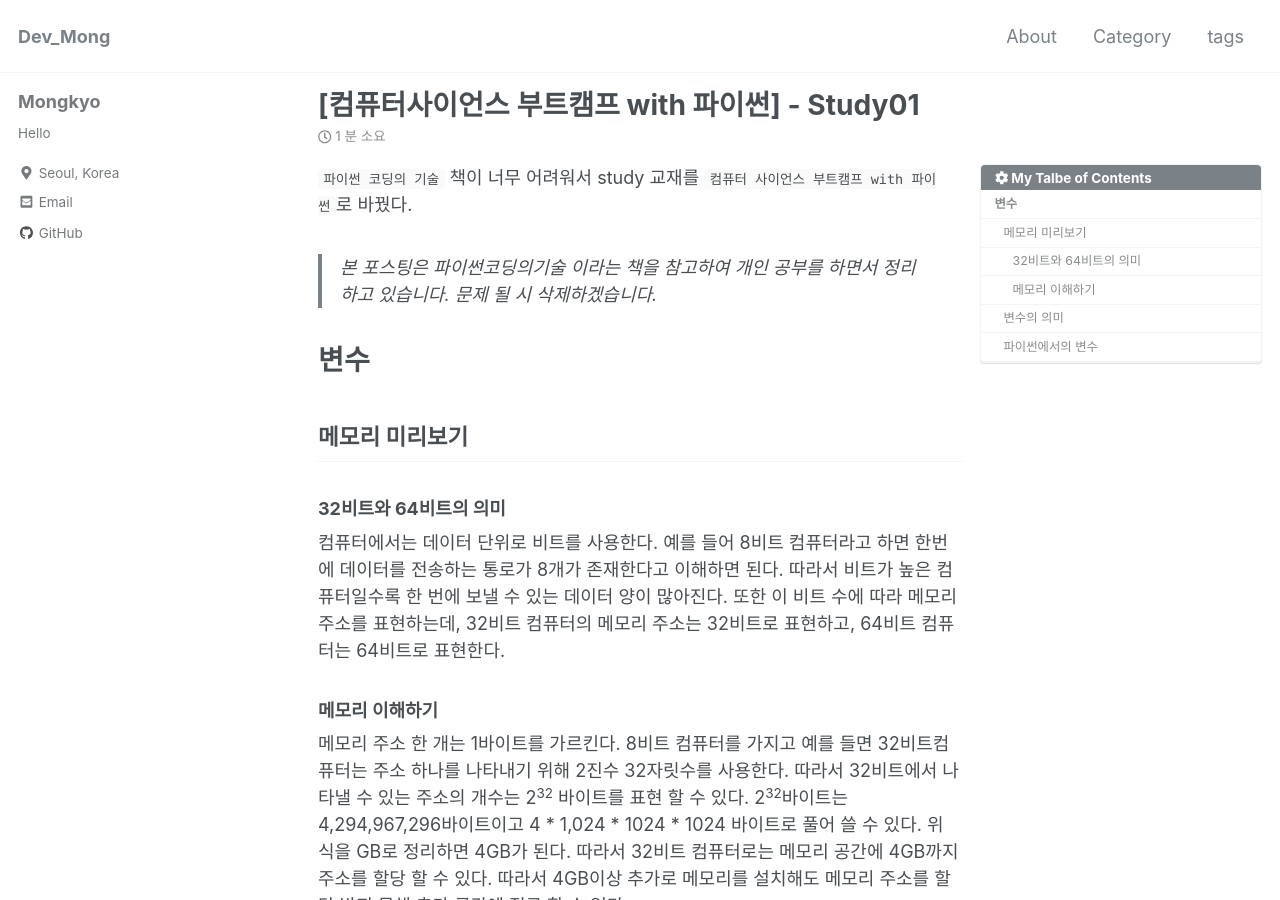
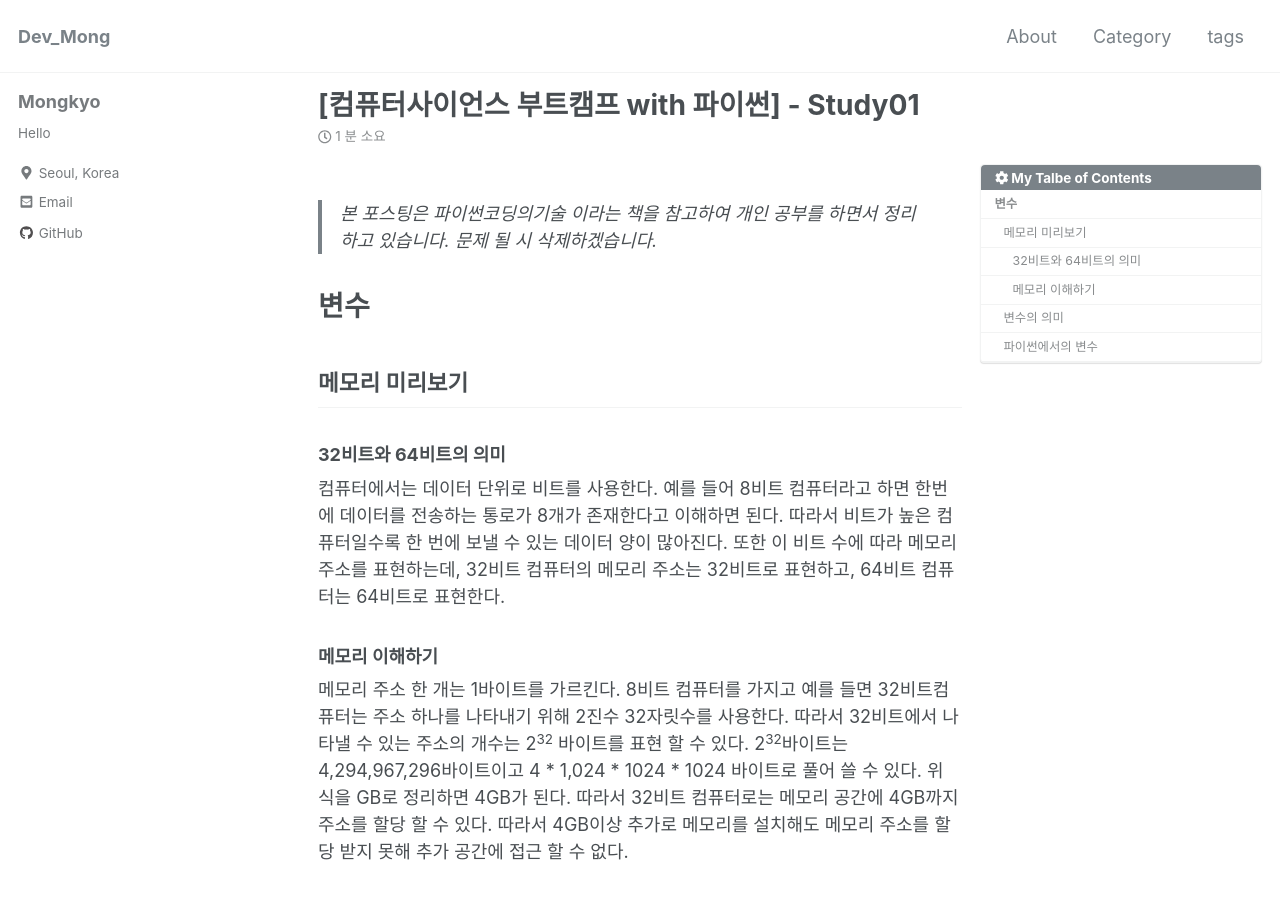
Before and after one commit to mongkyo/mongkyo.github.io, a Jekyll site: the page built from _posts/2019-01-07-변수.md, in a window 1280 px wide and 900 px high. Built offline with Jekyll 4.4.1, drawn with Linux system fonts in a browser that asks for light colours; nearby versions of some CDN libraries.

Commit message:
[fix] 2019-01-07-변수.md

```diff
--- a/_posts/2019-01-07-변수.md
+++ b/_posts/2019-01-07-변수.md
@@ -17,9 +17,8 @@ last_modified_at:
 comments: true
 ---
 
-`파이썬 코딩의 기술` 책이 너무 어려워서 study 교재를 `컴퓨터 사이언스 부트캠프 with 파이썬`로 바꿨다.
+> 본 포스팅은 파이썬코딩의기술 이라는 책을 참고하여 개인 공부를 하면서 정리하고 있습니다. 문제 될 시 삭제하겠습니다.
 
-> 본 포스팅은 파이썬코딩의기술 이라는 책을 참고하여 개인 공부를 하면서 정리하고 있습니다. 문제 될 시 삭제하겠습니다.
 
 # 변수
 
```
